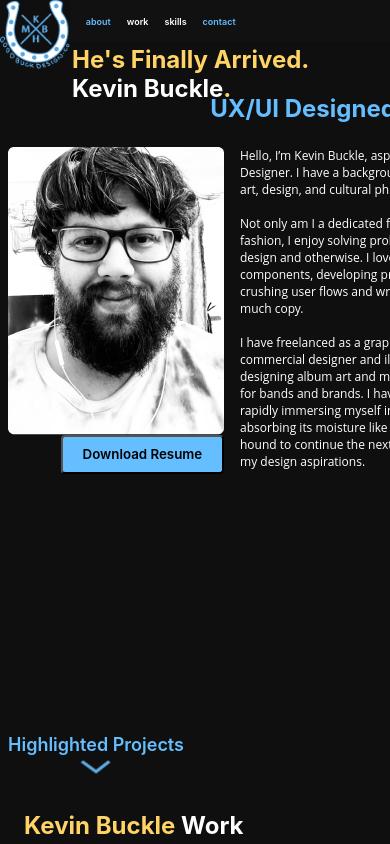
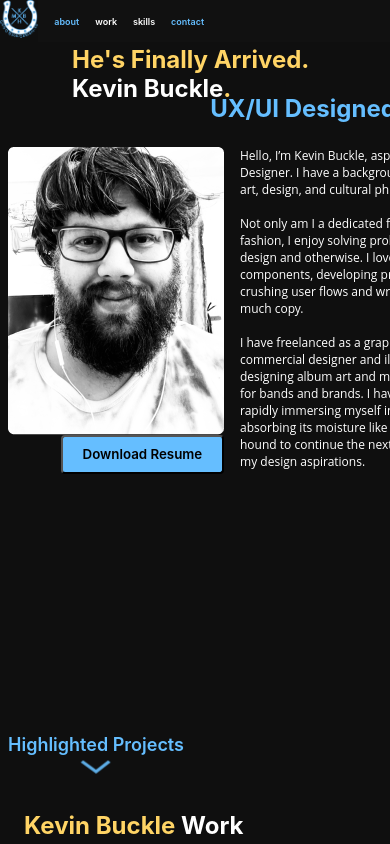
Before and after one commit to mrbuckle/19_test, a plain HTML site: page index.html in a window 390 px wide. Shown: the top 844 px of the page. Drawn offline with nearby package versions, Linux system fonts and the light colour scheme.

Commit message:
m query and logo
fixed broken and extra {} in media query and header logo scaling

```diff
--- a/css/style.css
+++ b/css/style.css
@@ -132,6 +132,11 @@
                               background-color: var(--clr-primaryBg);
                               text-align: center;
                               height: 5.25rem;
+                          }
+
+                          .logo img {
+                              max-height: 5.25rem;
+                              width: auto;
                           }
 
                           nav {
@@ -519,21 +524,19 @@ work pages----coded with grid-------start--3------- */
                                   transform: scale3d(1.25, .75, 1);
                               }
                           }
-                        }
                           /* my work grid and my skills flex media querry start---------------- */
+
                           @media only screen and (max-width:1326px) {
                               .flexContainer {
                                   flex-direction: column;
                                   width: 100%;
                               }
-
                               #workGrid {
                                   grid-template-rows: 1350px 0px 375px;
                                   grid-template-columns: 1fr 1fr;
                                   grid-template-areas: "left middle" "right";
                                   width: 100%;
                               }
-
                               #gridContainer1 {
                                   grid-template-rows: 375px 375px;
                                   grid-template-columns: 1fr;
@@ -542,11 +545,9 @@ work pages----coded with grid-------start--3------- */
                                   height: 755px;
                                   margin: 2rem;
                               }
-
                               .proj1-item1 {
                                   grid-area: one two;
                               }
-
                               #gridContainer2 {
                                   grid-template-rows: 375px 375px;
                                   grid-template-columns: 1fr;
@@ -555,15 +556,12 @@ work pages----coded with grid-------start--3------- */
                                   height: 755px;
                                   margin: 2rem;
                               }
-
                               .proj2-item1 {
                                   grid-area: one two;
                               }
-
                               .projBriefTxt {
                                   margin: 1rem;
                               }
-
                               #viewProjCta {
                                   margin-top: 1rem;
                                   margin-right: 1rem;
@@ -573,19 +571,18 @@ work pages----coded with grid-------start--3------- */
                                   height: 44px;
                               }
                           }
+
                           @media only screen and (max-width: 600px) {
                               .flexContainer {
                                   flex-direction: column;
                                   width: 100%;
                               }
-
                               #workGrid {
                                   grid-template-rows: 330px 830px 0px;
                                   grid-template-columns: 1fr;
                                   grid-template-areas: "left" "middle" "right";
                                   width: 100%;
                               }
-
                               #gridContainer1 {
                                   grid-template-rows: 23.4375rem 23.4375rem;
                                   grid-template-columns: 1fr;
@@ -594,11 +591,9 @@ work pages----coded with grid-------start--3------- */
                                   height: 47.1875rem;
                                   margin: 2rem;
                               }
-
                               .proj1-item1 {
                                   grid-area: one two;
                               }
-
                               #gridContainer2 {
                                   grid-template-rows: 23.4375rem 23.4375rem;
                                   grid-template-columns: 1fr;
@@ -607,15 +602,12 @@ work pages----coded with grid-------start--3------- */
                                   height: 47.1875rem;
                                   margin: 2rem;
                               }
-
                               .proj2-item1 {
                                   grid-area: one two;
                               }
-
                               .projBriefTxt {
                                   margin: 1rem;
                               }
-
                               #viewProjCta {
                                   margin-top: 1rem;
                                   margin-right: 1rem;
@@ -624,25 +616,26 @@ work pages----coded with grid-------start--3------- */
                                   width: 203px;
                                   height: 44px;
                               }
-
                               #rightWork img {
                                   margin-left: 22.5rem
                               }
                           }
                           /* my work grid and my skills flex media querry end---------------- */
                           /* media query---------------------start------ */
+
                           @media only screen and (min-width: 1440px) {
                               main h1 {
                                   margin-left: 10rem;
                               }
-
                               .flexContainer {
                                   justify-content: center;
                               }
                           }
+
                           @media only screen and (max-width: 1110px) {
                               main h1 {
                                   justify-content: flex-start;
+                              }
                           }
 
                           @media only screen and (max-width: 768px) {
```
Lines whose indentation alone changed are shown as unchanged.
